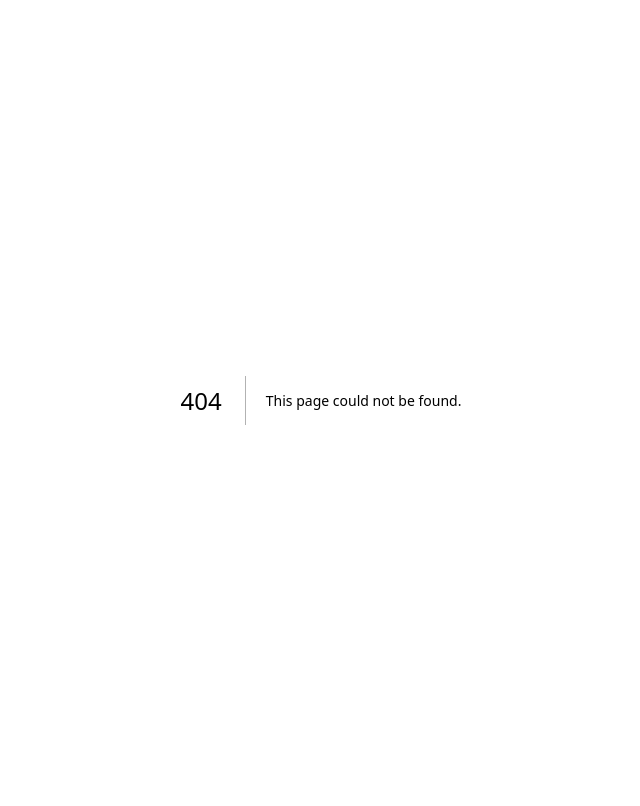
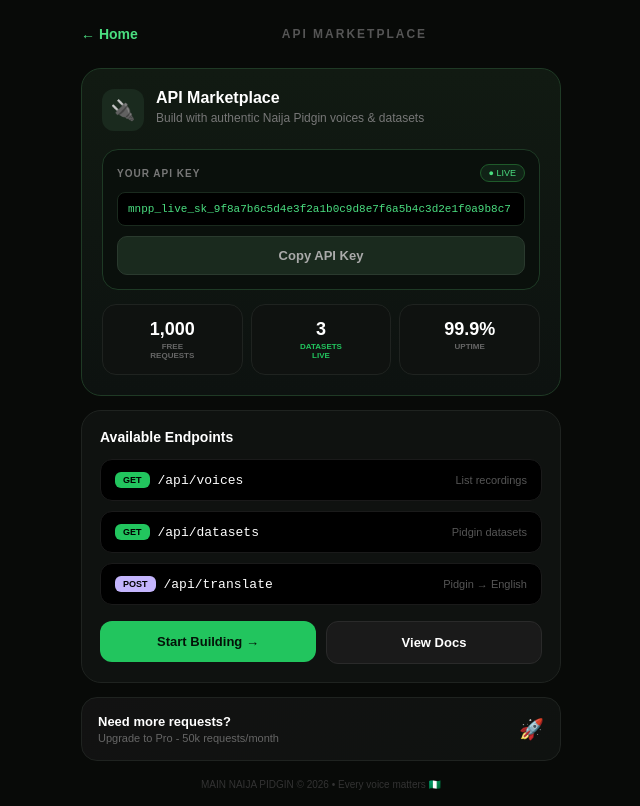
Before and after one commit to tapbombaai-glitch/main-naija-pidgin, a Next.js app: page /marketplace in a window 1280 px wide. Before the commit this address had no page. Shown: the whole page, without its empty margins (319-959 px from the left). Built offline with nearby package versions, Linux system fonts and the light colour scheme.

Commit message:
Create app/marketplace/page.tsx

```diff
--- /dev/null
+++ b/app/marketplace/page.tsx
@@ -0,0 +1,101 @@
+"use client";
+import { useState } from "react";
+import Link from "next/link";
+import "../home.css";
+
+export default function Marketplace() {
+  const [copied, setCopied] = useState(false);
+  const apiKey = "mnpp_live_sk_9f8a7b6c5d4e3f2a1b0c9d8e7f6a5b4c3d2e1f0a9b8c7";
+
+  return (
+    <div style={{minHeight:"100vh", background:"#080a08", padding:"16px"}}>
+      <div style={{maxWidth:"480px", margin:"0 auto"}}>
+
+        <div style={{display:"flex", alignItems:"center", gap:"10px", marginBottom:"16px", padding:"10px 0"}}>
+          <Link href="/" style={{color:"#4ade80", textDecoration:"none", fontSize:"14px", fontWeight:"600"}}>← Home</Link>
+          <span style={{color:"#555", fontSize:"12px", letterSpacing:"2px", fontWeight:"800", marginLeft:"auto", marginRight:"auto"}}>API MARKETPLACE</span>
+        </div>
+
+        <div style={{background:"linear-gradient(180deg, #111a12 0%, #0d1210 100%)", border:"1px solid #1f3a25", borderRadius:"20px", padding:"20px"}}>
+          <div style={{display:"flex", gap:"12px", alignItems:"flex-start"}}>
+            <div style={{width:"42px", height:"42px", background:"#1a2a1e", borderRadius:"12px", display:"flex", alignItems:"center", justifyContent:"center", fontSize:"20px"}}>🔌</div>
+            <div>
+              <h1 style={{fontSize:"16px", fontWeight:"900", color:"white", margin:0}}>API Marketplace</h1>
+              <p style={{fontSize:"12px", color:"#777", margin:"4px 0 0 0"}}>Build with authentic Naija Pidgin voices & datasets</p>
+            </div>
+          </div>
+
+          <div style={{marginTop:"18px", background:"#0a100c", border:"1px solid #1e3a25", borderRadius:"16px", padding:"14px"}}>
+            <div style={{display:"flex", justifyContent:"space-between", alignItems:"center"}}>
+              <p style={{fontSize:"10px", fontWeight:"800", color:"#777", letterSpacing:"1px", margin:0}}>YOUR API KEY</p>
+              <span style={{fontSize:"9px", background:"#102216", color:"#4ade80", padding:"3px 8px", borderRadius:"20px", border:"1px solid #1f5a2a"}}>● LIVE</span>
+            </div>
+            <code style={{display:"block", marginTop:"10px", background:"black", border:"1px solid #1a2a1e", padding:"10px", borderRadius:"8px", color:"#4ade80", fontSize:"11px", wordBreak:"break-all", fontFamily:"monospace"}}>{apiKey}</code>
+            <button onClick={()=>{navigator.clipboard.writeText(apiKey); setCopied(true); setTimeout(()=>setCopied(false),2000)}}
+              style={{width:"100%", marginTop:"10px", background: copied ? "#22c55e" : "#1a2a1e", color: copied ? "#041208" : "#aaa", border:"1px solid #2a3a2e", padding:"11px", borderRadius:"10px", fontWeight:"800", cursor:"pointer", fontSize:"13px"}}>
+              {copied ? "✓ Copied!" : "Copy API Key"}
+            </button>
+          </div>
+
+          <div style={{marginTop:"14px", display:"grid", gridTemplateColumns:"1fr 1fr 1fr", gap:"8px"}}>
+            <div style={{background:"#0f1210", border:"1px solid #1f2320", borderRadius:"14px", padding:"14px 8px", textAlign:"center"}}>
+              <div style={{fontSize:"18px", fontWeight:"900", color:"white"}}>1,000</div>
+              <div style={{fontSize:"8px", color:"#666", fontWeight:"800", marginTop:"2px"}}>FREE<br/>REQUESTS</div>
+            </div>
+            <div style={{background:"#0f1210", border:"1px solid #1f2320", borderRadius:"14px", padding:"14px 8px", textAlign:"center"}}>
+              <div style={{fontSize:"18px", fontWeight:"900", color:"white"}}>3</div>
+              <div style={{fontSize:"8px", color:"#22c55e", fontWeight:"800", marginTop:"2px"}}>DATASETS<br/>LIVE</div>
+            </div>
+            <div style={{background:"#0f1210", border:"1px solid #1f2320", borderRadius:"14px", padding:"14px 8px", textAlign:"center"}}>
+              <div style={{fontSize:"18px", fontWeight:"900", color:"white"}}>99.9%</div>
+              <div style={{fontSize:"8px", color:"#666", fontWeight:"800", marginTop:"2px"}}>UPTIME</div>
+            </div>
+          </div>
+        </div>
+
+        <div style={{marginTop:"14px", background:"#0f1210", border:"1px solid #1f2320", borderRadius:"20px", padding:"18px"}}>
+          <h3 style={{fontSize:"14px", fontWeight:"800", color:"white", margin:0}}>Available Endpoints</h3>
+          <div style={{marginTop:"14px", display:"flex", flexDirection:"column", gap:"10px"}}>
+            <div style={{background:"black", border:"1px solid #1a1a1a", padding:"12px 14px", borderRadius:"12px", display:"flex", justifyContent:"space-between", alignItems:"center"}}>
+              <div style={{display:"flex", alignItems:"center", gap:"8px"}}>
+                <span style={{background:"#22c55e", color:"black", padding:"3px 8px", borderRadius:"6px", fontWeight:"900", fontSize:"9px"}}>GET</span>
+                <span style={{color:"white", fontSize:"13px", fontFamily:"monospace"}}>/api/voices</span>
+              </div>
+              <span style={{color:"#555", fontSize:"11px"}}>List recordings</span>
+            </div>
+            <div style={{background:"black", border:"1px solid #1a1a1a", padding:"12px 14px", borderRadius:"12px", display:"flex", justifyContent:"space-between", alignItems:"center"}}>
+              <div style={{display:"flex", alignItems:"center", gap:"8px"}}>
+                <span style={{background:"#22c55e", color:"black", padding:"3px 8px", borderRadius:"6px", fontWeight:"900", fontSize:"9px"}}>GET</span>
+                <span style={{color:"white", fontSize:"13px", fontFamily:"monospace"}}>/api/datasets</span>
+              </div>
+              <span style={{color:"#555", fontSize:"11px"}}>Pidgin datasets</span>
+            </div>
+            <div style={{background:"black", border:"1px solid #1a1a1a", padding:"12px 14px", borderRadius:"12px", display:"flex", justifyContent:"space-between", alignItems:"center"}}>
+              <div style={{display:"flex", alignItems:"center", gap:"8px"}}>
+                <span style={{background:"#c4b5fd", color:"black", padding:"3px 8px", borderRadius:"6px", fontWeight:"900", fontSize:"9px"}}>POST</span>
+                <span style={{color:"white", fontSize:"13px", fontFamily:"monospace"}}>/api/translate</span>
+              </div>
+              <span style={{color:"#555", fontSize:"11px"}}>Pidgin → English</span>
+            </div>
+          </div>
+          <div style={{marginTop:"16px", display:"grid", gridTemplateColumns:"1fr 1fr", gap:"10px"}}>
+            <Link href="/worker" style={{textDecoration:"none"}}>
+              <div style={{background:"#22c55e", color:"#041208", padding:"13px", borderRadius:"12px", textAlign:"center", fontWeight:"900", fontSize:"13px"}}>Start Building →</div>
+            </Link>
+            <div style={{background:"#1a1a1a", border:"1px solid #2a2a2a", color:"white", padding:"13px", borderRadius:"12px", textAlign:"center", fontWeight:"700", fontSize:"13px", cursor:"pointer"}}>View Docs</div>
+          </div>
+        </div>
+
+        <div style={{marginTop:"14px", background:"linear-gradient(135deg, #121212 0%, #0f1210 100%)", border:"1px solid #1f2320", borderRadius:"16px", padding:"16px", display:"flex", justifyContent:"space-between", alignItems:"center"}}>
+          <div>
+            <p style={{fontSize:"13px", fontWeight:"800", color:"white", margin:0}}>Need more requests?</p>
+            <p style={{fontSize:"11px", color:"#666", margin:"3px 0 0 0"}}>Upgrade to Pro - 50k requests/month</p>
+          </div>
+          <span style={{fontSize:"20px"}}>🚀</span>
+        </div>
+
+        <div style={{marginTop:"18px", textAlign:"center", fontSize:"10px", color:"#333"}}>MAIN NAIJA PIDGIN © 2026 • Every voice matters 🇳🇬</div>
+      </div>
+    </div>
+  );
+}
```
